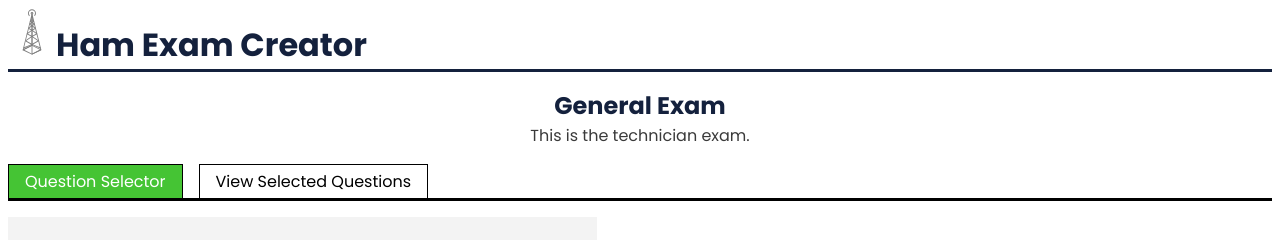
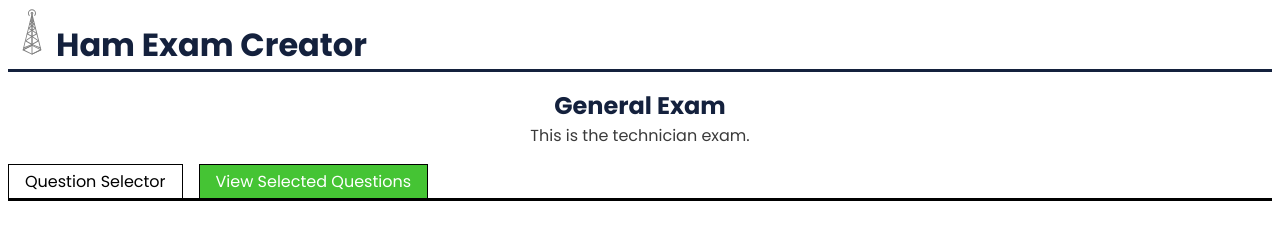
Before and after one commit to tyler-daigle/ham-exam-fe, a Vue app: page / in a window 1280 px wide. Both pictures are taken after a click on the item "View Selected Questions". Shown: the top 240 px of the page. Built offline with nearby package versions, Linux system fonts and the light colour scheme; no server answers.

Commit message:
switching between question selector and selected questions working

```diff
--- a/src/components/ExamApp.vue
+++ b/src/components/ExamApp.vue
@@ -7,11 +7,13 @@
       <the-main-toolbar
         @viewQuestions="showQuestionSelector"
         @viewSelected="showSelectedQuestions"
+        :selected="questionSelectorVisible ? 0 : 1"
       />
     </header>
 
     <main>
       <exam-wrapper>
+        <template v-if="questionSelectorVisible">
           <the-sidebar>
             <subelement-selector
               v-model="selectedSubelement"
@@ -40,6 +42,12 @@
               </h3>
             </div>
           </the-question-container>
+        </template>
+        <!-- end of v-if questionSelectorVisible -->
+
+        <template v-else>
+          <h1>Showing selected questions</h1>
+        </template>
       </exam-wrapper>
     </main>
   </div>
@@ -92,6 +100,8 @@ export default {
       // This way only one question can be selected from each section.
       // To unselect a question just set the section to ""
       selectedQuestions: {},
+      questionSelectorVisible: true,
+      selectedQuestionsVisible: false,
     };
   },
   computed: {
@@ -143,10 +153,12 @@ export default {
       console.log(Object.values(this.selectedQuestions));
     },
     showSelectedQuestions() {
-      console.log("Showing selected questions");
+      this.selectedQuestionsVisible = true;
+      this.questionSelectorVisible = false;
     },
     showQuestionSelector() {
-      console.log("Showing question selector");
+      this.selectedQuestionsVisible = false;
+      this.questionSelectorVisible = true;
     },
   },
   watch: {
--- a/src/components/UI/TheMainToolbar.vue
+++ b/src/components/UI/TheMainToolbar.vue
@@ -1,10 +1,18 @@
 <template>
   <nav>
     <ul class="main-nav-list">
-      <li class="main-nav-item selected" @click="$emit('viewQuestions')">
+      <li
+        class="main-nav-item"
+        :class="{ selected: selected === 0 }"
+        @click="$emit('viewQuestions')"
+      >
         Question Selector
       </li>
-      <li class="main-nav-item" @click="$emit('viewSelected')">
+      <li
+        class="main-nav-item"
+        :class="{ selected: selected === 1 }"
+        @click="$emit('viewSelected')"
+      >
         View Selected Questions
       </li>
     </ul>
@@ -14,6 +22,12 @@
 <script>
 export default {
   emits: ["viewQuestions", "viewSelected"],
+  props: ["selected"],
+  data() {
+    return {
+      selectedItem: 0,
+    };
+  },
 };
 </script>
 
```
Also changed, not shown: src/components/UI/ExamCreator.vue (+8 -0 lines). Lines whose indentation alone changed are shown as unchanged.
